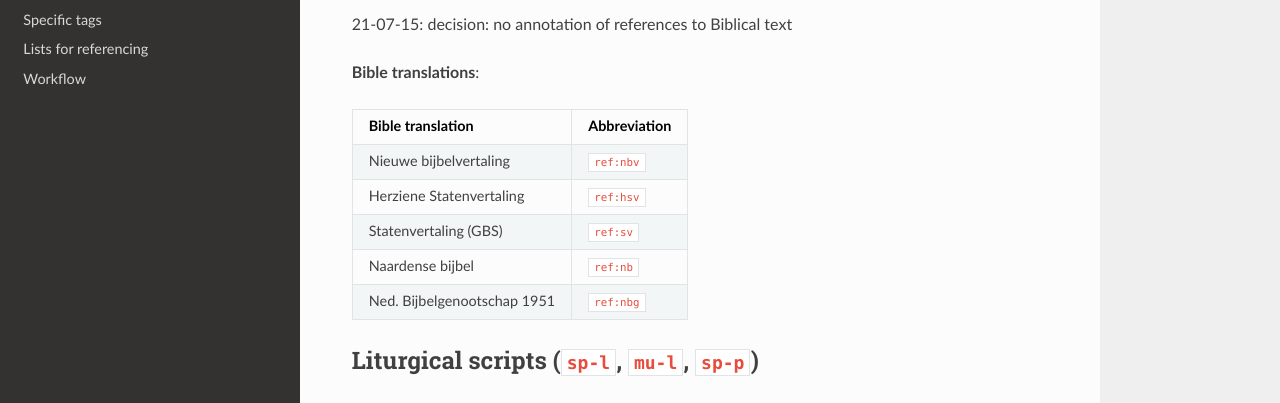
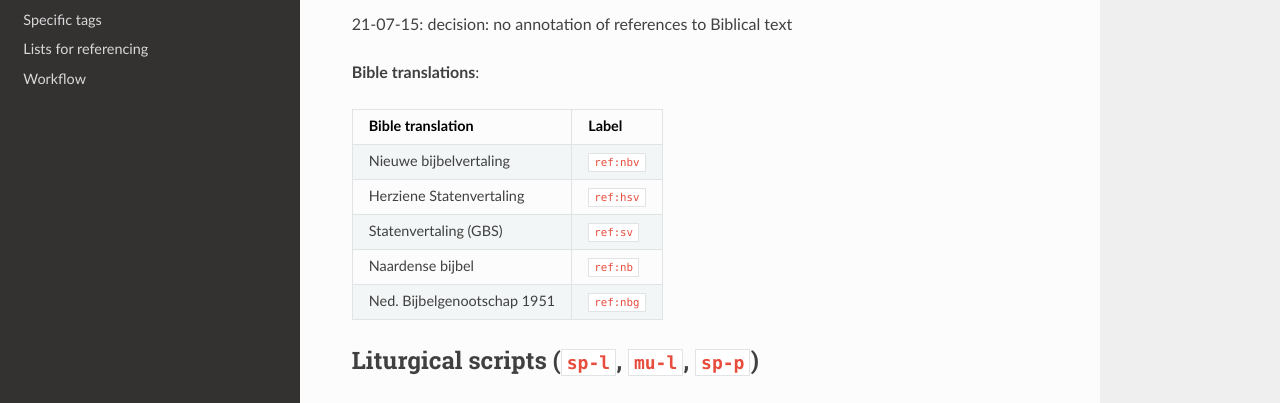
Before and after one commit to ttjpleizier/relmuss-specification, an MkDocs documentation site: the page built from docs/referencing.md, in a window 1280 px wide and 1400 px high. Shown: the part 203-606 px from the top of the window. Built offline with MkDocs 1.6.1, drawn with Linux system fonts in a browser that asks for light colours; nearby versions of some CDN libraries.

Commit message:
label iso abbreviation in table columns

```diff
--- a/docs/referencing.md
+++ b/docs/referencing.md
@@ -16,7 +16,7 @@ Note:
 
 **Bible translations**:
 
-| Bible translation            | Abbreviation |
+| Bible translation            | Label        |
 |------------------------------|--------------|
 | Nieuwe bijbelvertaling       | `ref:nbv`    |
 | Herziene Statenvertaling     | `ref:hsv`    |
@@ -53,7 +53,7 @@ List with hymnbooks and hyms, derived from the website [Kerkliedwiki](https://ke
 
 See the table below for he most commonly used hymnals, their abbrevation and the range of numbers.
 
-| Hymnal                  | Abbreviation | Range of numbers              |
+| Hymnal                  | Label        | Range of numbers              |
 |-------------------------|--------------|-------------------------------|
 | Liedboek (2013)         | `ref:lb`     | 1:1016                        |
 | Liedboek voor de kerken | `ref:lvdk`   | p1:p150 (Psalmen); 1:491      |
```
